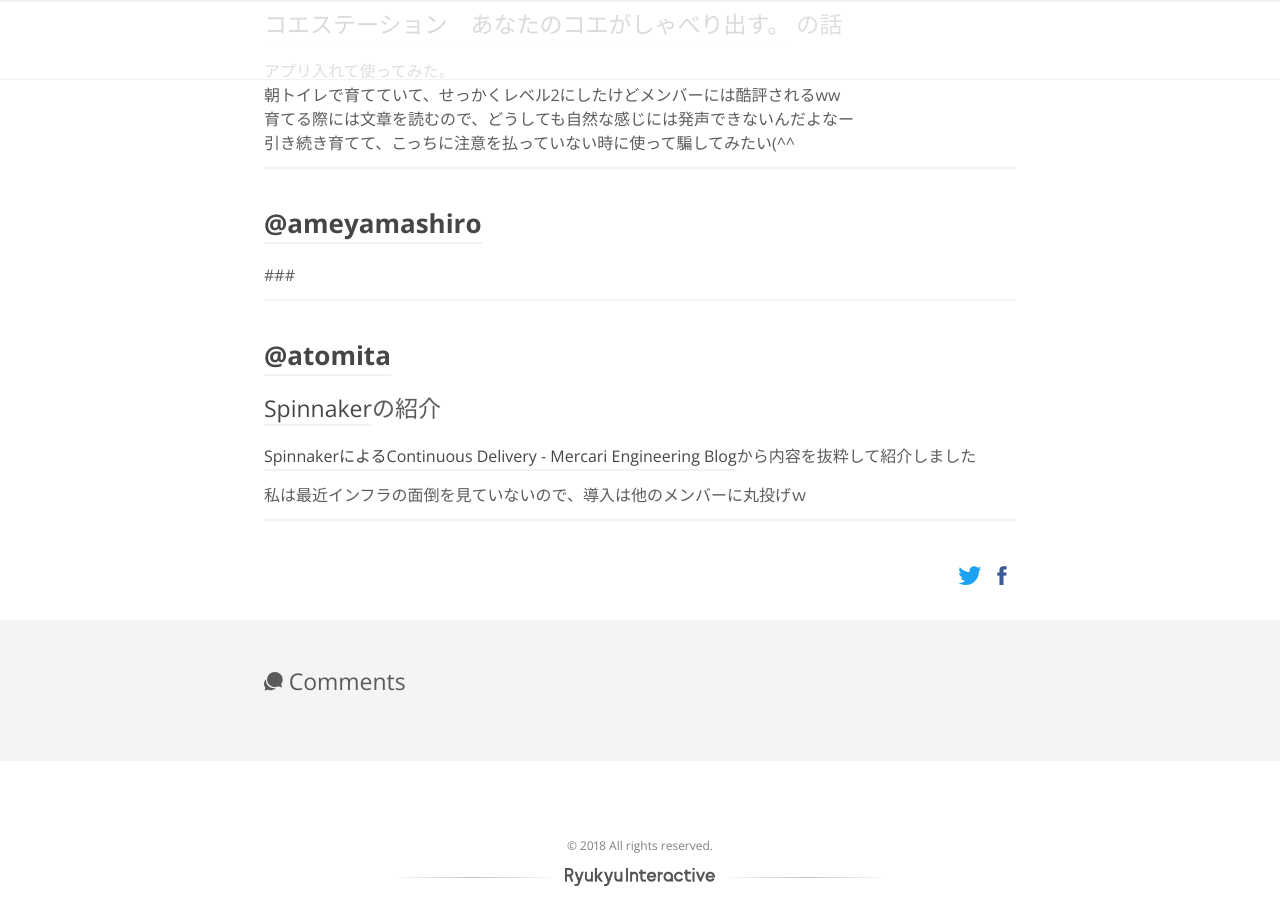
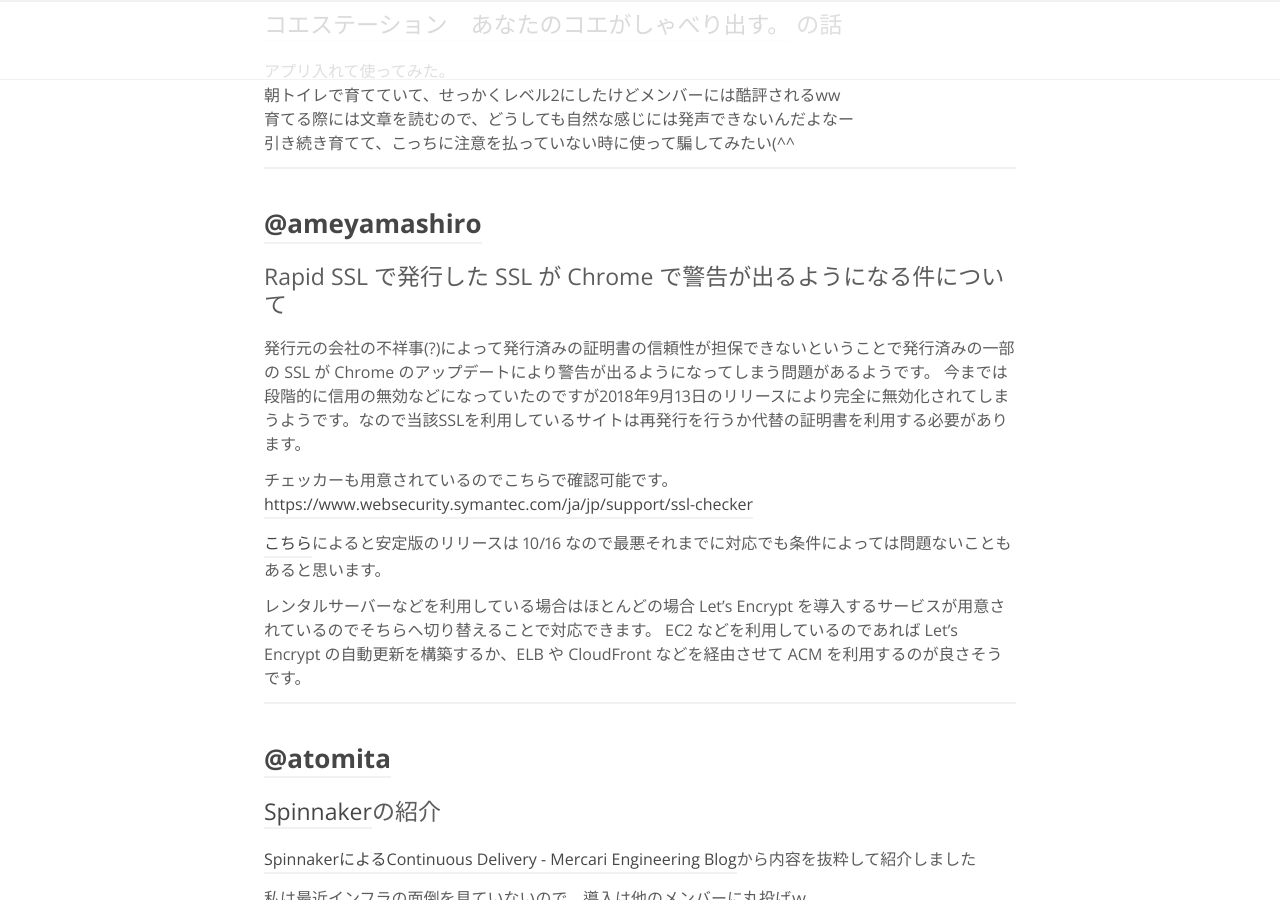
Before and after one commit to RyukyuInteractive/tech.ryukyu-i.co.jp, a Jekyll site: the page built from _posts/2018-06-13-tech-lunch-20180613.md, in a window 1280 px wide and 900 px high, scrolled down 1228 px. Built offline with Jekyll 4.4.1, drawn with Linux system fonts in a browser that asks for light colours; a script that is not in the unit is left out; comment, search, counter and statistics services are not loaded.

Commit message:
Update 2018-06-13-tech-lunch-20180613.md

```diff
--- a/_posts/2018-06-13-tech-lunch-20180613.md
+++ b/_posts/2018-06-13-tech-lunch-20180613.md
@@ -48,7 +48,18 @@ Raspberry Pi Zero W用ケーブル類が届いたのでセットアップしよ
 
 ## [@ameyamashiro](https://github.com/ameyamashiro)
 
-###
+### Rapid SSL で発行した SSL が Chrome で警告が出るようになる件について
+
+発行元の会社の不祥事(?)によって発行済みの証明書の信頼性が担保できないということで発行済みの一部の SSL が Chrome のアップデートにより警告が出るようになってしまう問題があるようです。
+今までは段階的に信用の無効などになっていたのですが2018年9月13日のリリースにより完全に無効化されてしまうようです。なので当該SSLを利用しているサイトは再発行を行うか代替の証明書を利用する必要があります。
+
+チェッカーも用意されているのでこちらで確認可能です。
+<https://www.websecurity.symantec.com/ja/jp/support/ssl-checker>
+
+[こちら](https://webmaster-ja.googleblog.com/2018/04/distrust-of-symantec-pki-immediate.html)によると安定版のリリースは 10/16 なので最悪それまでに対応でも条件によっては問題ないこともあると思います。
+
+レンタルサーバーなどを利用している場合はほとんどの場合 Let's Encrypt を導入するサービスが用意されているのでそちらへ切り替えることで対応できます。
+EC2 などを利用しているのであれば Let's Encrypt の自動更新を構築するか、ELB や CloudFront などを経由させて ACM を利用するのが良さそうです。
 
 ----
 
```
